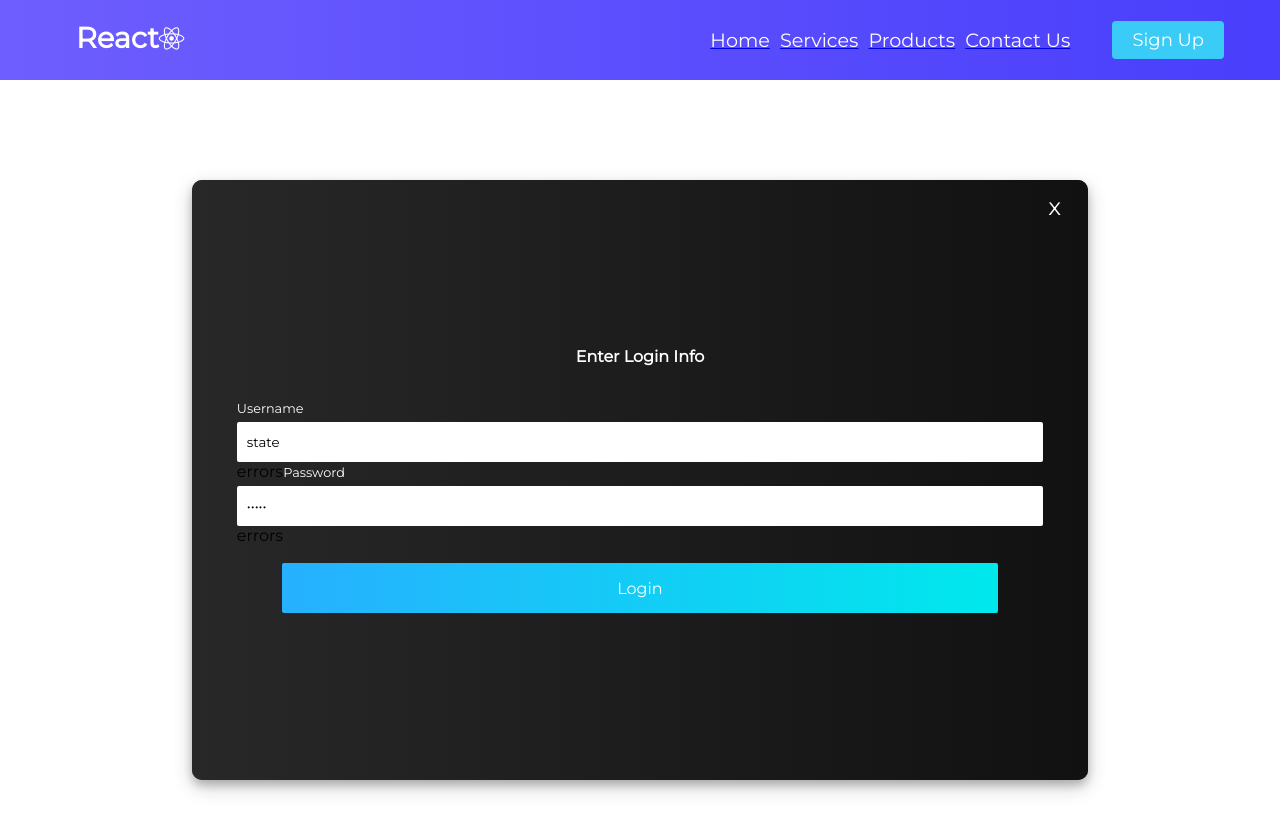
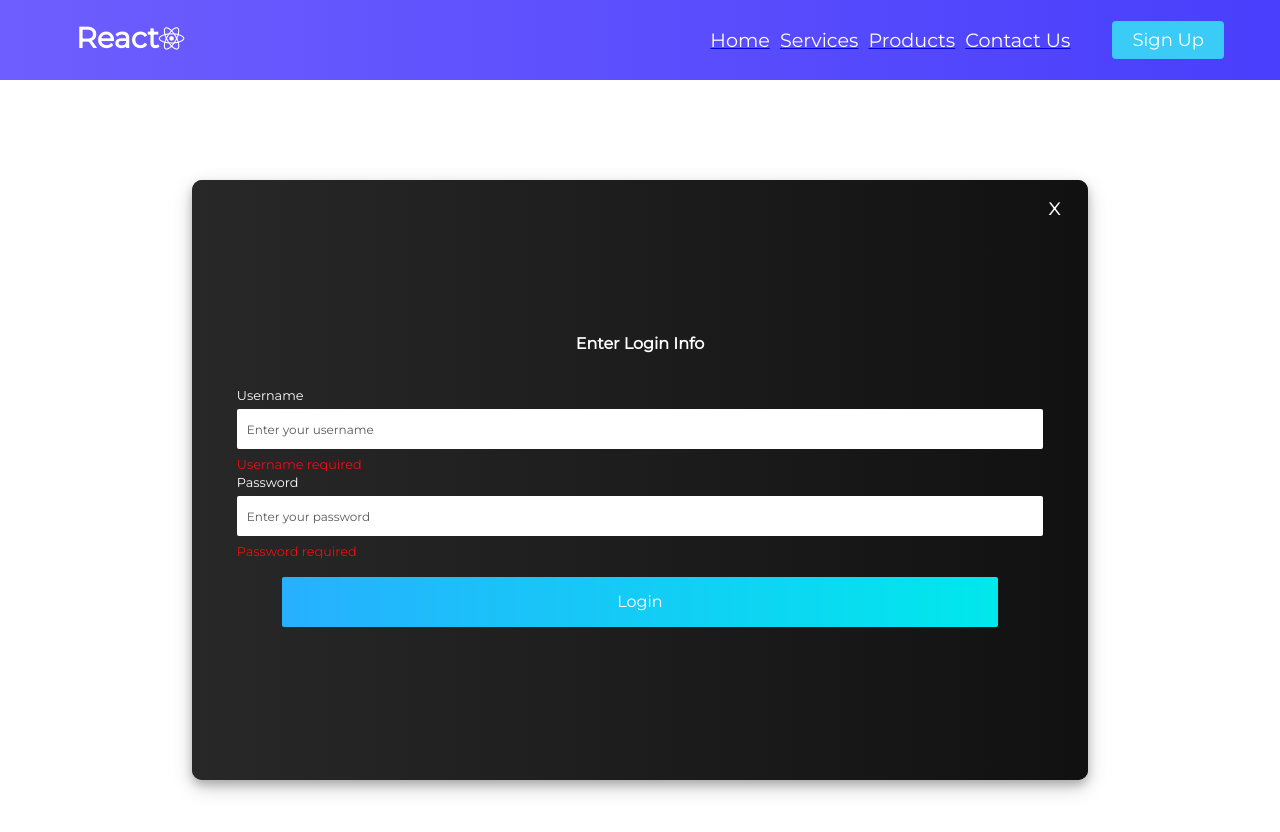
Before and after one commit to nicholasmcconnell/artist-portfolio, a React (Create React App) app: page /login in a window 1280 px wide. Both pictures are taken after a click on the element "Login". Shown: the top 832 px of the page. Built offline with nearby package versions, Linux system fonts and the light colour scheme.

Commit message:
Implemented useForm custom hook in login form => tested and works

```diff
--- a/src/components/Form/FormLogin/FormLogin.tsx
+++ b/src/components/Form/FormLogin/FormLogin.tsx
@@ -1,4 +1,5 @@
-import React from 'react'
+import React, { useState } from 'react'
+
 import FormContainer from '../FormContainer/FormContainer';
 import Form from '../FormBody/FormBody';
 import FormInputsDiv from '../FormInputsDiv/FormInputsDiv';
@@ -6,13 +7,24 @@ import Label from '../Label/Label';
 import Input from '../Input/Input';
 import Button from '../Button/Button';
 
+import { useForm } from '../../../utils/useForm';
+import FormSucces from '../FormSuccess/FormSuccess';
+
+
 export default function FormLogin() {
 
-    const handleSubmit = () => {
-        console.log()
+    const [isSubmitted, setIsSubmitted] = useState(false);
+
+    const sumbitForm = () => {
+        console.log('TO BACK END ', state)
+        setIsSubmitted(true);
+
     }
+    const { state, handleChange, handleSubmit, errors } = useForm(sumbitForm);
     return (
         <>
+            {!isSubmitted ?
+
                 <FormContainer>
                     <Form greeting1={'Enter Login Info'}>
                         <FormInputsDiv>
@@ -26,10 +38,10 @@ export default function FormLogin() {
                                 type="text"
                                 name='username'
                                 placeholder='Enter your username'
-                            value={'state'}
-                            onChange={'handleChange'}
+                                value={state.username || ''}
+                                onChange={handleChange}
                             />
-                        {'errors'}
+                            {errors.username ? <p>{errors.username}</p> : undefined}
 
                             <Label
                                 htmlFor='password'
@@ -41,21 +53,23 @@ export default function FormLogin() {
                                 type='password'
                                 name='password'
                                 placeholder='Enter your password'
-                            value={'state'}
-                            onChange={'handleChange'}
+                                value={state.password || ''}
+                                onChange={handleChange}
                             />
-                        {'errors'}
+                            {errors.password ? <p>{errors.password}</p> : undefined}
                         </FormInputsDiv>
 
                         <Button
-                        onClick={() => handleSubmit()}
+                            onClick={handleSubmit}
                             id={'login'}
                         >
                             Login
                         </Button>
                     </Form>
                 </FormContainer>
-
+                :
+                <FormSucces />
+            }
         </>
     )
 }
--- a/src/components/Form/FormSignup/FormSignup.tsx
+++ b/src/components/Form/FormSignup/FormSignup.tsx
@@ -2,7 +2,6 @@ import React, { useState } from 'react'
 
 import Form from '../FormBody/FormBody';
 import { useForm } from '../../../utils/useForm';
-import validate from '../../../utils/validationSignup';
 
 import Label from '../Label/Label';
 import Input from '../Input/Input';
@@ -28,7 +27,7 @@ const FormSignup = () => {
         setIsSubmitted(true);
     }
 
-    const { state, handleChange, handleSubmit, errors } = useForm(submitForm, validate);
+    const { state, handleChange, handleSubmit, errors } = useForm(submitForm);
     return (
         <>
             {!isSubmitted ?
@@ -48,7 +47,7 @@ const FormSignup = () => {
                                 value={state.username}
                                 onChange={handleChange}
                             />
-                            {errors.username && <p>{errors.username}</p>}
+                            {errors.username ? <p>{errors.username}</p> : undefined}
                         </FormInputsDiv>
 
                         <FormInputsDiv className='form-inputs'>
@@ -65,7 +64,7 @@ const FormSignup = () => {
                                 value={state.email || ''}
                                 onChange={handleChange}
                             />
-                            {errors.email && <p>{errors.email}</p>}
+                            {errors.email ? <p>{errors.email}</p> : undefined}
                         </FormInputsDiv>
 
                         <FormInputsDiv className='form-inputs'>
@@ -82,7 +81,7 @@ const FormSignup = () => {
                                 value={state.password || ''}
                                 onChange={handleChange}
                             />
-                            {errors.password && <p>{errors.password}</p>}
+                            {errors.password ? <p>{errors.password}</p> : undefined}
                         </FormInputsDiv>
 
                         <FormInputsDiv className='form-inputs'>
@@ -100,7 +99,7 @@ const FormSignup = () => {
                                 value={state.password2 || ''}
                                 onChange={handleChange}
                             />
-                            {errors.password2 && <p>{errors.password2}</p>}
+                            {errors.password2 ? <p>{errors.password2}</p> : undefined}
                         </FormInputsDiv>
 
                         <Button
--- a/src/utils/useForm.tsx
+++ b/src/utils/useForm.tsx
@@ -2,20 +2,13 @@ import React from 'react';
 import { useState, useEffect } from 'react';
 
 import validateSignup from './validationSignup';
+import validateLogin from './validationLogin';
 
-export const useForm = (callback: any, validate: any) => {
+export const useForm = (submitForm: any) => {
 
     const [state, setState] = useState<any>({});
     const [errors, setErrors] = useState<any>({});
     const [isSubmitting, setIsSubmitting] = useState<boolean>(false);
-
-    // interface FormElements extends HTMLFormControlsCollection {
-    //     username: HTMLInputElement
-    // }
-
-    // interface Input extends HTMLFormElement {
-    //     readonly elements: FormElements
-    // }
 
     const handleChange = (e: any) => {
         setState(({ ...state, [e.target.name]: e.target.value }));
@@ -25,22 +18,17 @@ export const useForm = (callback: any, validate: any) => {
         e.preventDefault();
         const id = e.target.id;
         if (id === 'signup') {
-            console.log(state)
-            console.log(e.target.id);
             setErrors(validateSignup(state));
         } else if (id === 'login') {
-            console.log(state)
-            console.log(e.target.id);
+            setErrors(validateLogin(state));
         }
-        //not sure I need this piece of state
         setIsSubmitting(true);
     }
 
     useEffect(
         () => {
             if (Object.keys(errors).length === 0 && isSubmitting) {
-                console.log('11111111111111111')
-                callback();
+                submitForm();
             }
         },
         // eslint-disable-next-line react-hooks/exhaustive-deps
--- a/src/utils/validationLogin.tsx
+++ b/src/utils/validationLogin.tsx
@@ -1,14 +1,12 @@
 const validateLogin = (values: any): Object => {
     let errors: any = {};
 
-    if (!values.email) {
-        errors.email = 'Email required';
-    } else if (!/^[A-Z0-9._%+-]+@[A-Z0-9.-]+\.[A-Z]{2,}$/i.test(values.email)) {
-        errors.email = "Email address is invalid";
+    if (!values.username) {
+        errors.username = 'Username required';
     }
 
     if (!values.password) {
-        errors.password = 'Password is required';
+        errors.password = 'Password required';
     }
     return errors;
 }
```
Lines whose indentation alone changed are shown as unchanged.
